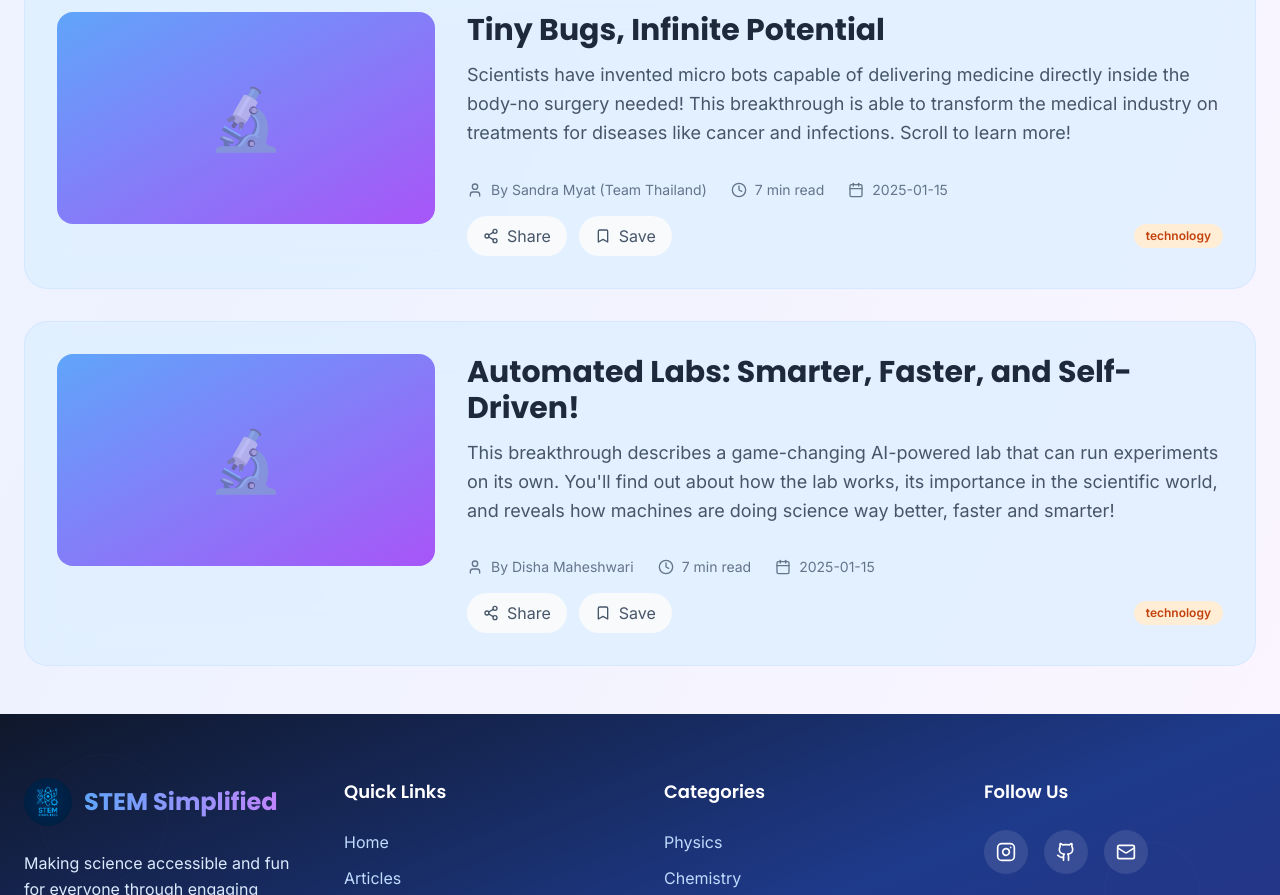
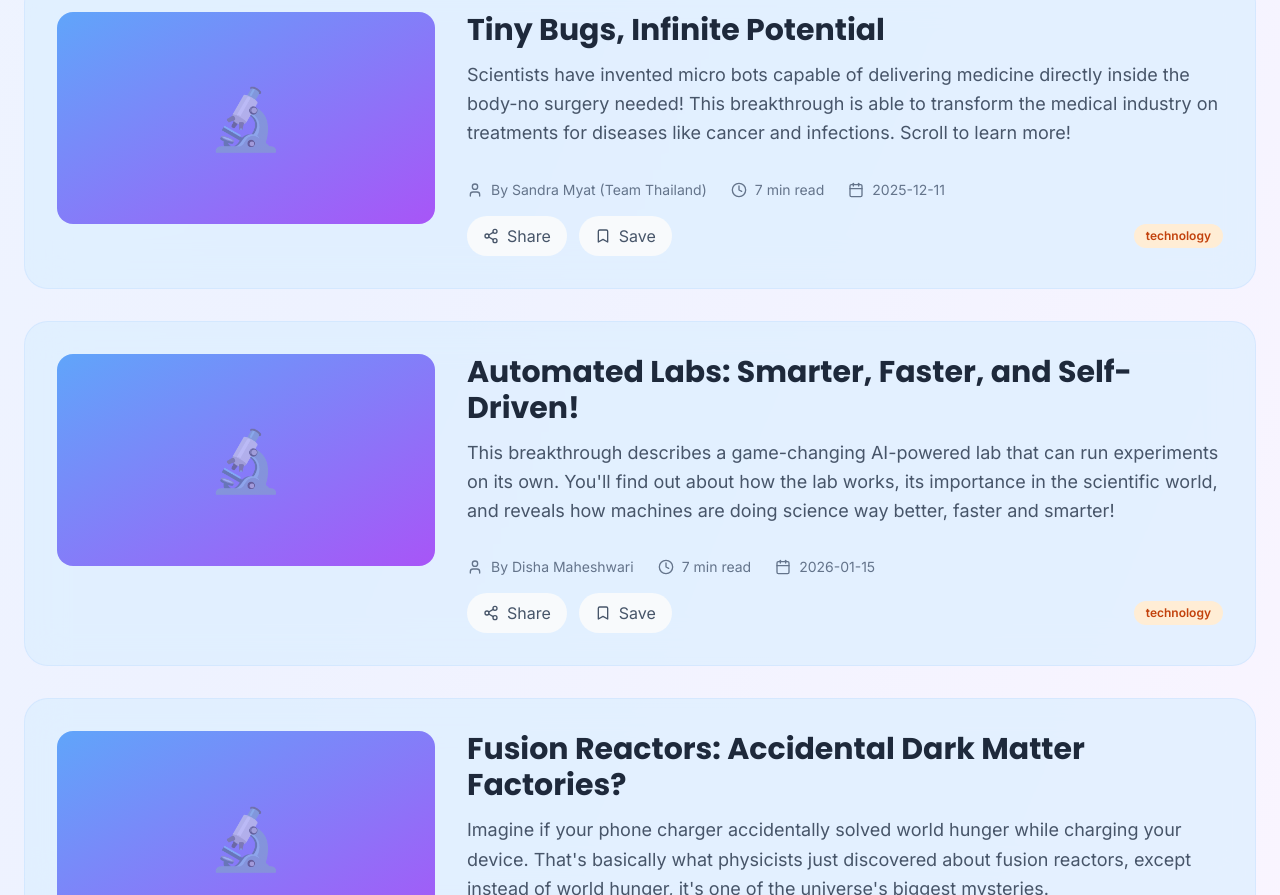
Before and after one commit to jevesh14/stemsimplified, a React (Vite) app: page /articles in a window 1280 px wide. Shown: the part 1905-2800 px from the top of the page. Built offline with nearby package versions, Linux system fonts and the light colour scheme.

Commit message:
Updated article content and pages

```diff
--- a/src/pages/ArticlePage.tsx
+++ b/src/pages/ArticlePage.tsx
@@ -408,6 +408,69 @@ const ArticlePage: React.FC = () => {
         }
       ]
     },
+    {
+      "id": 6,
+      "title": "Fusion Reactors: Accidental Dark Matter Factories?",
+      "description": "Imagine if your phone charger accidentally solved world hunger while charging your device. That's basically what physicists just discovered about fusion reactors, except instead of world hunger, it's one of the universe's biggest mysteries.",
+      "author": "By Shaurya Sircar",
+      "sections": [
+        {
+          "heading": "Intro",
+          "content": [
+            "Imagine if your phone charger accidentally solved world hunger while charging your device. That's basically what physicists just discovered about fusion reactors, except instead of world hunger, it's one of the universe's biggest mysteries.",
+            "On December 28, 2025, researchers from the University of Cincinnati published a breakthrough: fusion reactors built for clean energy might also be producing dark matter particles without anyone even trying. The kicker? They figured this out by taking a joke from \"The Big Bang Theory\" seriously. Yeah, the TV show.",
+            "While Sheldon and Leonard failed to solve this problem, real physicists just cracked it. This discovery could mean the same machines powering our cities might also help us understand what 85% of the universe is made of."
+          ]
+        },
+        {
+          "heading": "Breaking It Down",
+          "content": []
+        },
+        {
+          "heading": "What Happened?",
+          "content": [
+            "The University of Cincinnati team, led by physicist Jingzhe Tan, published their findings in Physical Review D after realizing something wild about how fusion reactors work. When fusion reactors smash atoms together, the neutrons released slam into the reactor walls with incredible force, potentially creating particles called axions in the process.",
+            "Axions are one of the leading candidates for what dark matter actually is, and scientists have been trying to find them for decades. The breakthrough? Fusion reactors produce way more potential axions than anyone thought possible—not from the superhot plasma, but from neutron bombardment of the reactor's walls.",
+            "This research directly references an episode of \"The Big Bang Theory\" where the characters tried solving this exact problem and failed so badly they drew a sad face under their equations. The Cincinnati team basically said \"challenge accepted\" and figured out the physics that stumped even fictional geniuses.",
+            "Their calculations show that facilities like ITER (the massive fusion reactor being built in France) could theoretically produce detectable amounts of these mysterious particles once they start running."
+          ]
+        },
+        {
+          "heading": "How Does It Work?",
+          "content": [
+            "Fusion reactors work by heating hydrogen isotopes (deuterium and tritium) to insane temperatures—150 million degrees Celsius, ten times hotter than the sun's core. At these temps, atoms smash together and fuse, releasing neutrons and massive energy.",
+            "These neutrons are absolute speed demons, flying at about 17,000 kilometers per second (roughly 5% the speed of light). When these ultra-fast neutrons crash into the lithium blankets and steel walls surrounding the reactor, two main things can happen.",
+            "First, neutrons get absorbed by atoms in the wall material. Those atoms get super hyped up and need to calm down, usually by releasing gamma rays—but they could also release axions instead.",
+            "Second, when neutrons scatter and slow down, they emit bremsstrahlung radiation (\"braking radiation\" in German). During this process, axions could theoretically be created.",
+            "The key discovery? These processes happen at about a billion neutrons per square centimeter every second in a working fusion reactor. That's an insane number of opportunities to create axions. This neutron-wall interaction produces way more potential axions than the fusion plasma itself ever could, making detection actually feasible for the first time."
+          ]
+        },
+        {
+          "heading": "Why Does It Matter?",
+          "content": [
+            "This discovery is a massive deal for three major reasons.",
+            "First, dark matter is literally the biggest mystery in modern physics. We know it exists because we can see its gravitational effects—it holds galaxies together and shapes how the universe expands. But we've never directly detected a single dark matter particle. It's like knowing someone's in your house because their keys are on the table, but you can't see or hear them anywhere. Finding axions would be the equivalent of finally turning on the lights.",
+            "Second, the practical implications are wild. We're already building fusion reactors worldwide for clean energy—ITER in France, SPARC in the US, and China's EAST reactor. If these facilities can double as dark matter detectors without modifications, we're getting a two-for-one deal: solve the climate crisis AND unlock the universe's secrets with the same machine.",
+            "Third, understanding dark matter would revolutionize our knowledge of how the universe formed after the Big Bang, why galaxies look the way they do, and what's actually out there in the cosmic void between stars. We're talking Nobel Prize-level stuff here.",
+            "Plus, the fact that this came from scientists taking a sitcom seriously shows that inspiration can come from anywhere—even fictional physicists failing at math."
+          ]
+        },
+        {
+          "heading": "Conclusion",
+          "content": [
+            "The intersection of clean energy technology and cosmic mystery-solving is genuinely one of the coolest scientific developments in recent memory. What started as a joke on a TV show turned into legitimate, peer-reviewed physics that could change how we understand the universe.",
+            "The next steps are already in motion: researchers need to set up specialized detectors near fusion reactors to catch these axions if they're being produced. Given that facilities like ITER are scheduled to start operations in the next few years, we might not have to wait long.",
+            "Whether this pans out or not, it's a reminder that sometimes the biggest breakthroughs come from asking \"wait, what if that ridiculous idea actually worked?\" The universe has a sense of humor, and apparently, so do physicists."
+          ]
+        }
+      ],
+      "sources": [
+        { "text": "https://link.springer.com/article/10.1007/JHEP10(2025)215" },
+        { "text": "https://www.uc.edu/news/articles/2025/12/bazinga-uc-physicist-cracks-big-bang-theory-problem.html" },
+        { "text": "https://www.sciencedaily.com/releases/2025/12/251228020014.htm" },
+        { "text": "https://phys.org/news/2025-12-bazinga-physicists-big-theory-problem.html" }
+      ]
+    }
   ];
 
   // Find the specific article by ID
--- a/src/pages/BreakthroughBriefs.tsx
+++ b/src/pages/BreakthroughBriefs.tsx
@@ -24,7 +24,7 @@ const BreakthroughBriefs: React.FC = () => {
       author: "By Lavanya Sharma",
       category: "biology",
       readTime: "5 min read",
-      date: "2025-01-15",
+      date: "2025-8-5",
       image: "https://images.unsplash.com/photo-1559757148-5c350d0d3c56?w=400&h=300&fit=crop"
     },
     {
@@ -33,7 +33,7 @@ const BreakthroughBriefs: React.FC = () => {
       description: "Scientists just used a phone to track invisible particles . It’s called antimatter and this could help us understand why the universe even exists. Check it out by reading this article!!",
       author: "By Paridhi Gautam",
       category: "physics",
-      date: "2025-01-15",
+      date: "2025-9-11",
       readTime: "7 min read",
       image: "https://images.unsplash.com/photo-1559757148-5c350d0d3c56?w=400&h=300&fit=crop"
     },
@@ -43,7 +43,7 @@ const BreakthroughBriefs: React.FC = () => {
       description: "Scientists expose how wet soil can supercharge floods! Even moderate storms can cause massive damage. Discover how smarter flood prediction is now possible by reading about the ground beneath the storm!",
       author: "By Aishna Goyal",
       category: "environment",
-      date: "2025-01-15",
+      date: "2025-9-19",
       readTime: "7 min read",
       image: "https://images.unsplash.com/photo-1559757148-5c350d0d3c56?w=400&h=300&fit=crop"
     },
@@ -53,7 +53,7 @@ const BreakthroughBriefs: React.FC = () => {
       description: "A new device captures clues from the air around you — and it might just change how we fight disease forever. Check it out by reading this article",
       author: "By Taksh Jain",
       category: "technology",
-      date: "2025-01-15",
+      date: "2025-10-15",
       readTime: "7 min read",
       image: "https://images.unsplash.com/photo-1559757148-5c350d0d3c56?w=400&h=300&fit=crop"
     },
@@ -63,7 +63,7 @@ const BreakthroughBriefs: React.FC = () => {
       description: "Scientists have invented micro bots capable of delivering medicine directly inside the body-no surgery needed! This breakthrough is able to transform the medical industry on treatments for diseases like cancer and infections. Scroll to learn more!",
       author: "By Sandra Myat (Team Thailand)",
       category: "technology",
-      date: "2025-01-15",
+      date: "2025-12-11",
       readTime: "7 min read",
       image: "https://images.unsplash.com/photo-1559757148-5c350d0d3c56?w=400&h=300&fit=crop"
     },
@@ -73,9 +73,19 @@ const BreakthroughBriefs: React.FC = () => {
       description: "This breakthrough describes a game-changing AI-powered lab that can run experiments on its own. You'll find out about how the lab works, its importance in the scientific world, and reveals how machines are doing science way better, faster and smarter!",
       author: "By Disha Maheshwari",
       category: "technology",
-      date: "2025-01-15",
+      date: "2026-01-15",
       readTime: "7 min read",
       image: "https://images.unsplash.com/photo-1559757148-5c350d0d3c56?w=400&h=300&fit=crop"
+    },
+    {
+      "id": 7,
+      "title": "Fusion Reactors: Accidental Dark Matter Factories?",
+      "description": "Imagine if your phone charger accidentally solved world hunger while charging your device. That's basically what physicists just discovered about fusion reactors, except instead of world hunger, it's one of the universe's biggest mysteries.",
+      "author": "By Shaurya Sircar",
+      "category": "physics",
+      "date": "2026-3-29",
+      "readTime": "5 min read",
+      "image": "https://images.unsplash.com/photo-1509395176047-4a66953fd231?w=400&h=300&fit=crop"
     }
   ];
 
```
